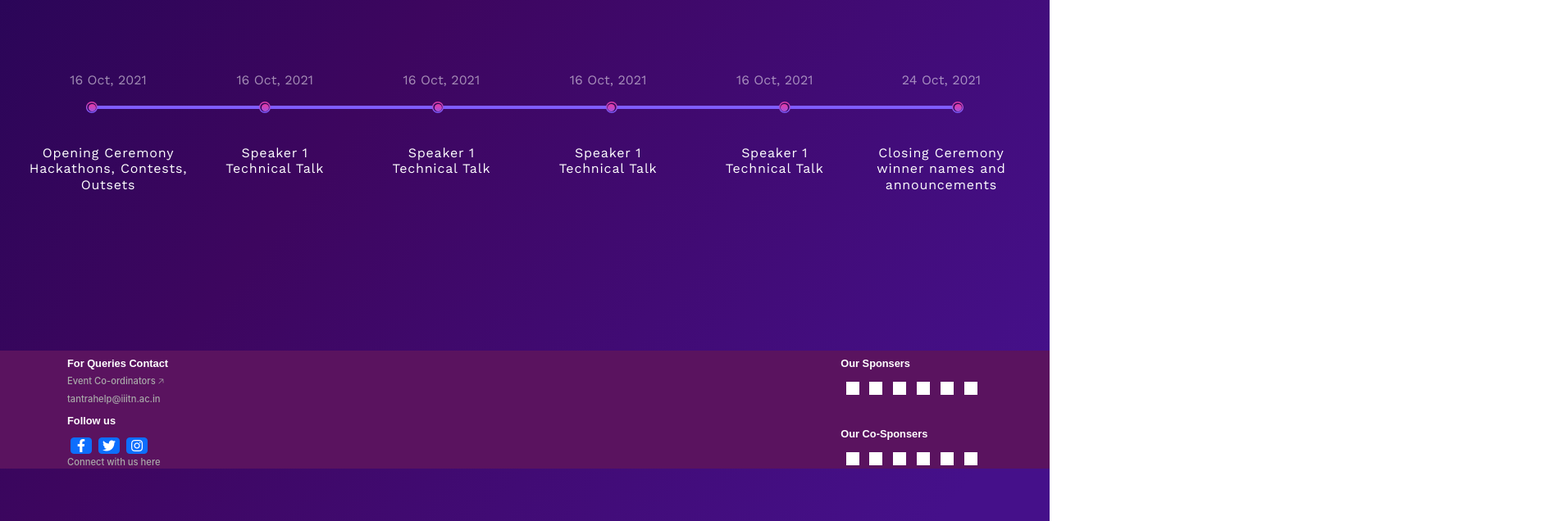
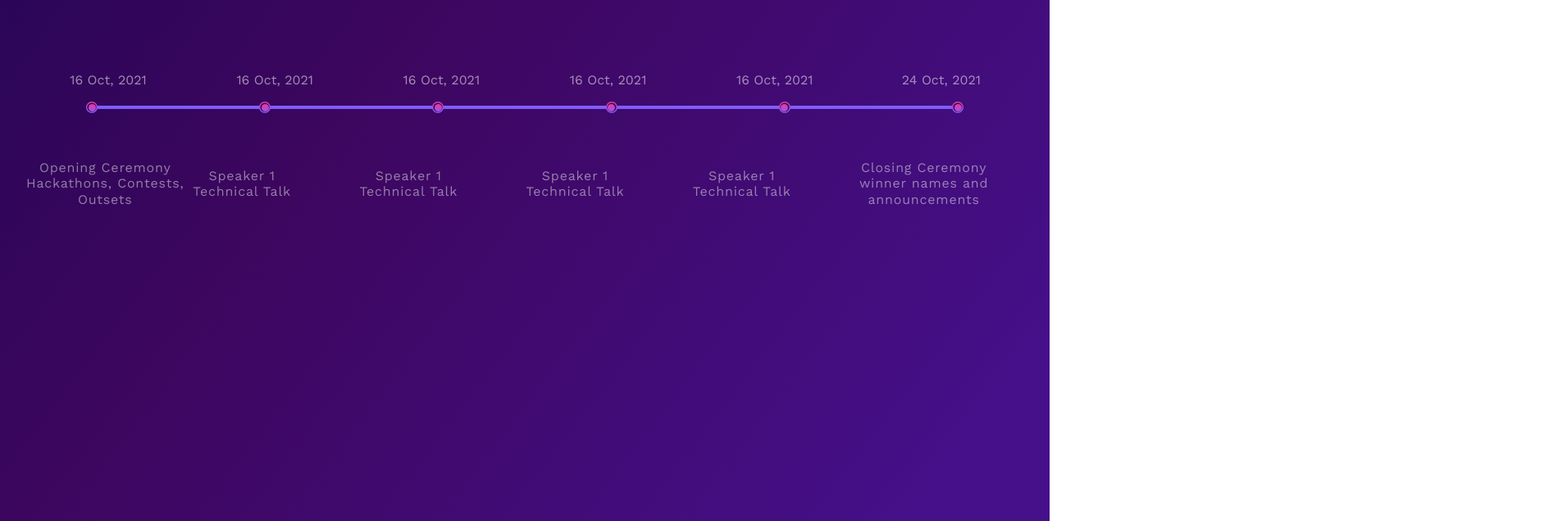
Before and after one commit to Kirito64/TF2021, a React (Create React App) app: page /events in a window 1280 px wide. Shown: the part 228-864 px from the top of the page at 82% size, 1900 px wide, since content can reach past the window. Built offline with nearby package versions, Linux system fonts and the light colour scheme.

Commit message:
footer fixed

```diff
--- a/src/Components/footer/App.css
+++ /dev/null
@@ -1,41 +0,0 @@
- .footer{
-  background-color: #5A135F;
-  width: 100%;
-  max-height: 9rem;;
-  position: absolute;
-  overflow: hidden;
-  bottom: 0;
-
-
-  }
-  .query{
-    font-family: Arial, Helvetica, sans-serif;
-    font-size: .8rem;
-    font-weight: bold;
-  }
-  h6{
-    color: darkgray;
-    font-size: .7rem;
-  }
-  .btn{
-    height: 1.3rem;
-    width: 1rem;
-    display: flex;
-    align-items: center;
-    justify-content: center;
-  }
-  .box1{
-    height: 1rem;
-    width: 1rem;
-    background-color: white;
-
-    margin: .4rem;
-
-
-  }*/
-
-  body{
-    padding: 0;
-    margin: 0;
-
-  }
--- /dev/null
+++ b/src/Components/footer/Footer.css
@@ -0,0 +1,120 @@
+ .footer{
+  background: #300957;
+  width: 1900px;
+height: 614px;
+top: 3864px;
+position: absolute;
+
+
+
+  }
+
+  h6{
+    color: darkgray;
+    font-size: .7rem;
+  }
+  .btn{
+    height: 1.3rem;
+    width: 1rem;
+    display: flex;
+    align-items: center;
+    justify-content: center;
+  }
+  .box1{
+    height: 1rem;
+    width: 1rem;
+    background-color: white;
+
+    margin: .4rem;
+
+
+  }
+  .sec1{
+    height: 42px;
+  }
+.event{
+  display: flex;
+  flex-direction: column;
+
+width: 267px;
+height: 28px;
+
+
+font-family: Work Sans;
+font-style: normal;
+font-weight: 500;
+font-size: 24px;
+line-height: 28px;
+letter-spacing: -0.02em;
+
+color: rgba(229, 229, 229, 0.54);
+
+}
+  .queryy{
+  width: 341px;
+height: 42px;
+left: 169px;
+top: 75px;
+
+font-family: Work Sans;
+font-style: normal;
+font-weight: 500;
+font-size: 36px;
+line-height: 42px;
+letter-spacing: -0.02em;
+
+color: #FFFFFF;
+position: absolute;
+  }
+.Adjust{
+  margin: 90px 0px 0px -130px;
+}
+
+.follow{
+  position: absolute;
+width: 256px;
+height: 42px;
+left: 169px;
+top: 340px;
+
+font-family: Work Sans;
+font-style: normal;
+font-weight: 500;
+font-size: 36px;
+line-height: 42px;
+letter-spacing: -0.02em;
+
+color: #FFFFFF;
+}
+
+.logo{
+
+  height: 78px;
+  width: 80px;
+  padding: 12px;
+
+
+}
+.logos{
+  display: flex;
+  margin: 400px 0px 0px -865px;
+
+
+}
+
+.us{
+  width: 254px;
+height: 28px;
+
+
+font-family: Work Sans;
+font-style: normal;
+font-weight: 530;
+font-size: 24px;
+line-height: 28px;
+
+
+color: rgba(255, 255, 255, 0.54);
+margin: 30px 0px 0px -855px;
+
+}
--- a/src/Components/footer/Footer.js
+++ b/src/Components/footer/Footer.js
@@ -1,5 +1,5 @@
 import React from 'react'
-import './App.css'
+import './Footer.css'
 
 const Footer = () => {
     return (<>
@@ -9,74 +9,45 @@ const Footer = () => {
 
     <div  className="container    ">
       <div  className="d-flex  flex-row justify-content-between mt-2 ">
-      <div>
-      <h4 className=" query     ">
+      <div className="sec1">
+      <h4 className=" queryy     ">
               For Queries Contact
             </h4>
-            <h6>
+            <div className="Adjust" >
+            <h6 className="event">
               Event Co-ordinators &#129125;
             </h6>
-            <h6>tantrahelp@iiitn.ac.in</h6>
+            <h6 className="event">tantrahelp@iiitn.ac.in</h6>
+            </div>
+      </div>
+      <div className="social">
+        <h1 className="follow">Follow us On</h1>
+        <div className="logos">
+        <a href="./"><img className="logo" src="https://seeklogo.com/images/T/twitter-logo-1DEF94C339-seeklogo.com.png" alt="" /></a>
+        <a href="./"><img className="logo" src="https://seeklogo.com/images/F/facebook-logo-264A8EFBA1-seeklogo.com.png" alt="" /></a>
+        <a href="./"><img className="logo" src="https://seeklogo.com/images/I/instagram-new-2016-glyph-logo-84CB825424-seeklogo.com.png" alt="" /></a>
+
+        </div>
+        <div className="us">  <p >Contact with us here</p></div>
+
       </div>
       <div>
-          <h4 className="query ">
-              Our Sponsers
-          </h4>
+
           <div className="d-flex flex-row">
-          <div className="box1"></div>
-          <div className="box1"></div>
-          <div className="box1"></div>
-          <div className="box1"></div>
-          <div className="box1"></div>
-          <div className="box1"></div>
+
           </div>
       </div>
        </div>
-        <div  className="d-flex flex-row justify-content-between  mt-1">
-          <div className="d-flex  flex-column">
-          <h4  className=" query       ">Follow us</h4>
-          <div className="d-flex  ">
-          <a type="button" className="btn btn-primary btn-floating m-1" href="#!" role="button"  ><i  className="fab fa-facebook-f"></i></a>
 
+          <div>
+          <h4 className="query  mt-3 ">
 
-            <a className="btn btn-primary btn-floating m-1" href="#!" role="button "> <i  className="fab fa-twitter"></i></a>
-
-
-
-
-
-            <a
-                className="btn btn-primary btn-floating m-1"
-               style={{backgroundcolor:" #ac2bac"}}
-               href="#!"
-               role="button"
-               ><i  className="fab fa-instagram"></i></a>
-
-
-
+          </h4>
+          <div className="d-flex flex-row">
 
           </div>
-          <h6>
-                   Connect with us here
-               </h6>
+      </div>
 
-
-
-          </div>
-          <div>
-          <h4 className="query  mt-3 ">
-              Our  Co-Sponsers
-          </h4>
-          <div className="d-flex flex-row">
-          <div className="box1"></div>
-          <div className="box1"></div>
-          <div className="box1"></div>
-          <div className="box1"></div>
-          <div className="box1"></div>
-          <div className="box1"></div>
-          </div>
-      </div>
-          </div>
 
 
 
```
